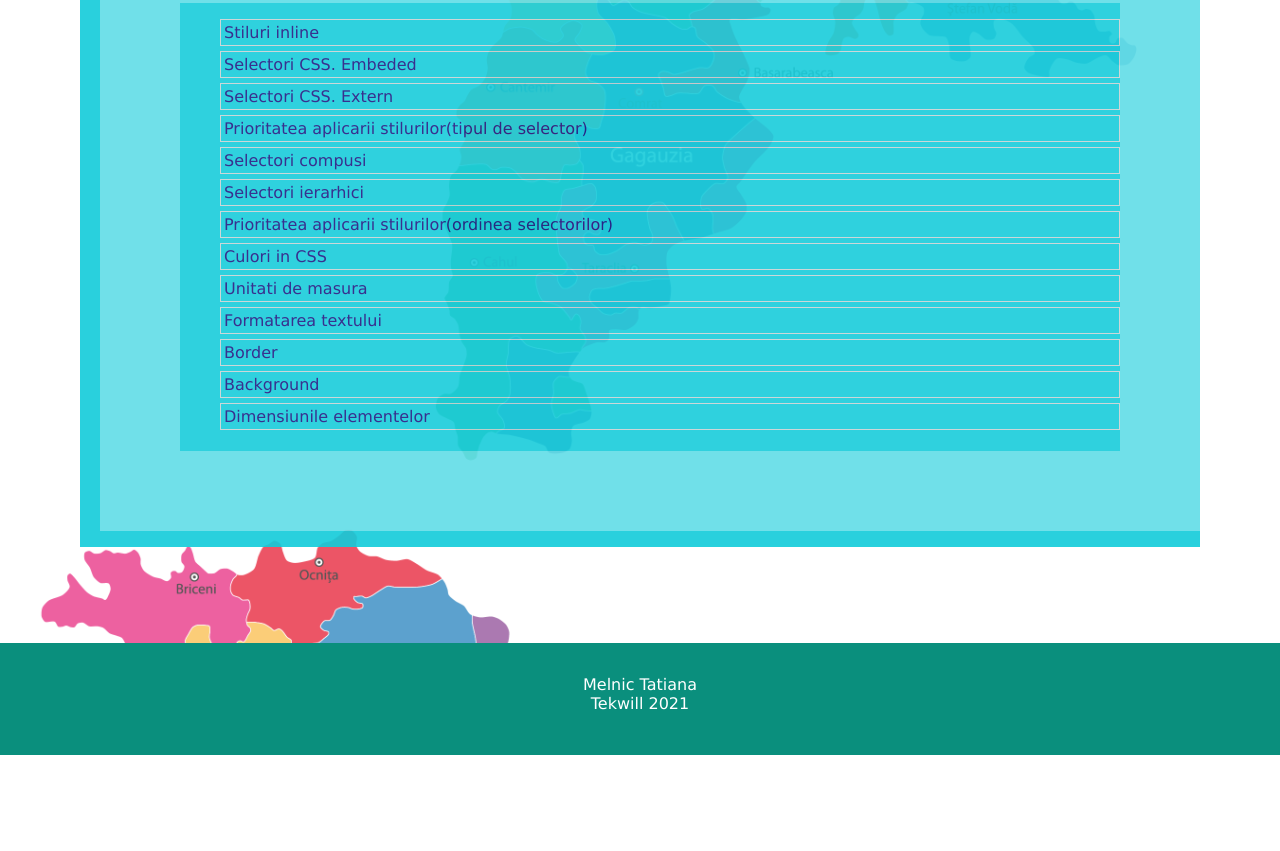
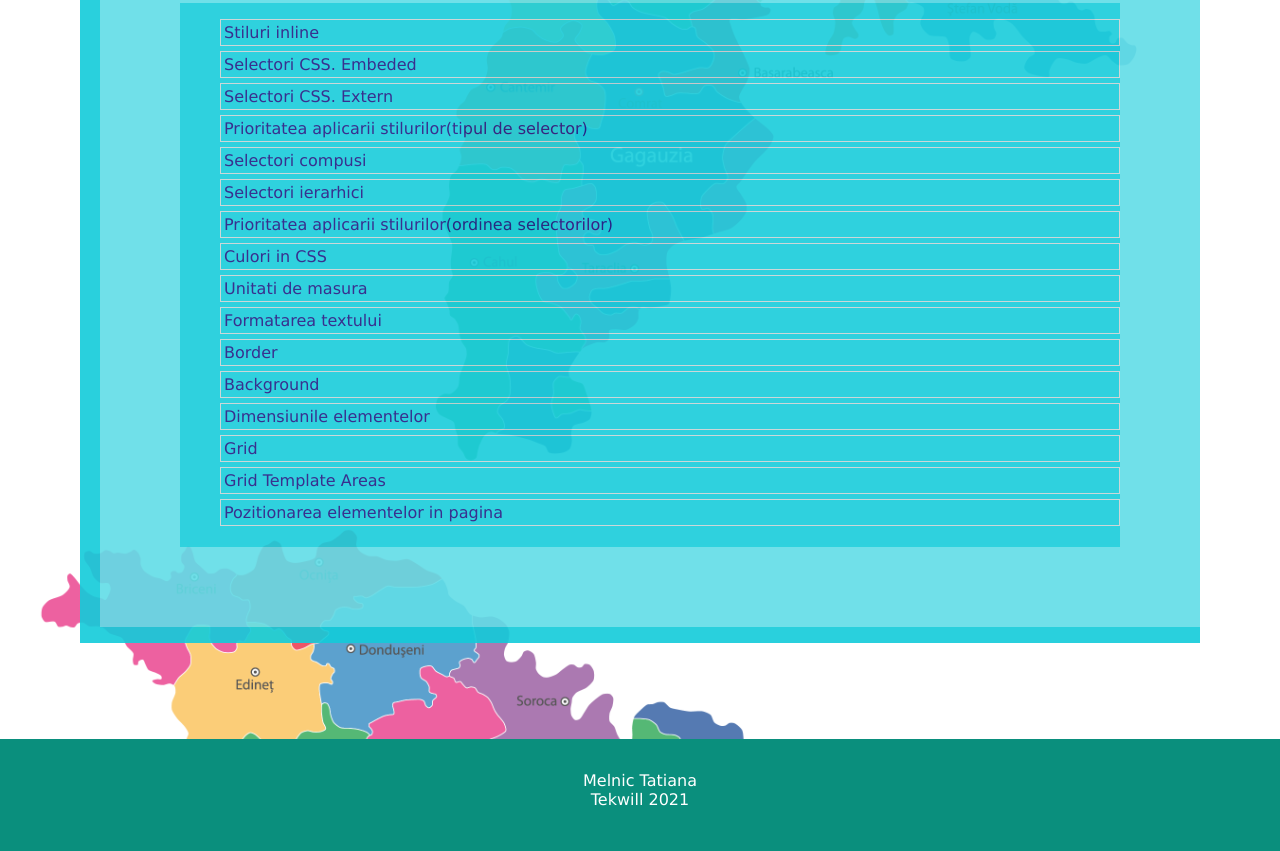
Before and after one commit to tatianamelnic/Cursuri_Tekwill, a plain HTML site: page tekwill2021-exemple/public/index.html in a window 1280 px wide. Shown: the part 980-1831 px from the top of the page. Before the commit the page ends 1735 px from the top, so only its background shows below. Drawn offline with Linux system fonts and the light colour scheme.

Commit message:
Grid template areas

```diff
--- a/tekwill2021-exemple/public/index.html
+++ b/tekwill2021-exemple/public/index.html
@@ -49,6 +49,9 @@
                             <li><a href="2.CSS/11. Border/index.html">Border</a></li>
                             <li><a href="2.CSS/12. Background/index.html">Background</a></li>
                             <li><a href="2.CSS/13. Dimensiunile elementelor/index.html">Dimensiunile elementelor</a></li>
+                            <li><a href="2.CSS/14. Grid/index.html">Grid</a></li>
+                            <li><a href="2.CSS/15. Grid Template Areas/index.html">Grid Template Areas</a></li>
+                            <li><a href="2.CSS/16. Pozitionarea in pagina/index.html">Pozitionarea elementelor in pagina</a></li>
                         </ul>
                     </section>
                 </article>
--- a/tekwill2021-exemple/public/style.css
+++ b/tekwill2021-exemple/public/style.css
@@ -65,7 +65,7 @@ ul li ul li:hover{
     opacity: 0.5;
     padding: 5px;
     margin-bottom: 1px;
-    border: 1px dotted green;
+    border: 1px dotted rgb(15, 48, 15);
     padding-left: 35px;
     text-transform: uppercase;
 }
```
Also changed, not shown: tekwill2021-exemple/public/2.CSS/15. Grid Template Areas/index.html (renamed from tekwill2021-exemple/public/2.CSS/15.Grid Template Areas/index.html), tekwill2021-exemple/public/2.CSS/15. Grid Template Areas/style.css (renamed from tekwill2021-exemple/public/2.CSS/15.Grid Template Areas/style.css).
